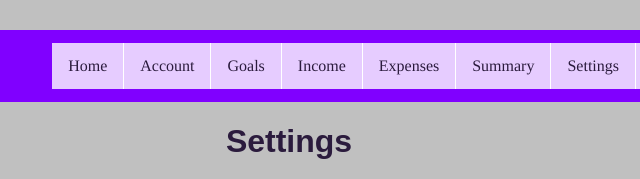
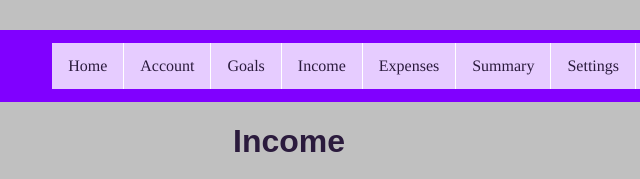
Before and after one commit to kristinamaher/kristinamaher.github.io, a plain HTML site: page MyBudget/income.html in a window 1280 px wide. Shown: the top 179 px of the page, 351-991 px from the left. Drawn offline with Linux system fonts and the light colour scheme; files whose address does not match are found by name.

Commit message:
Update income.html

```diff
--- a/MyBudget/income.html
+++ b/MyBudget/income.html
@@ -35,7 +35,7 @@
     </nav>
 </header>
     <main>
-		<h1 data-translate="settings.title">Income</h1>
+		<h1 data-translate="income.title">Income</h1>
 
 <section>
     <h2>Add Income</h2>
```
